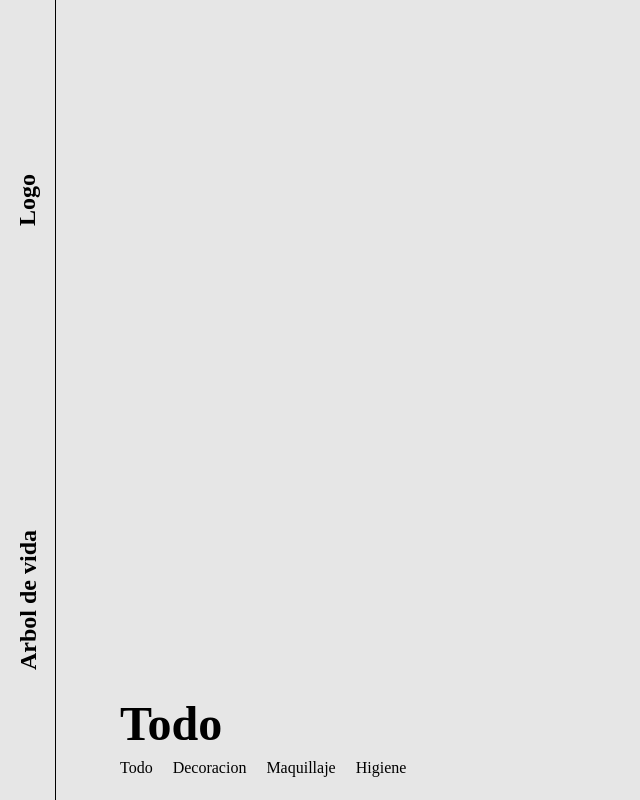
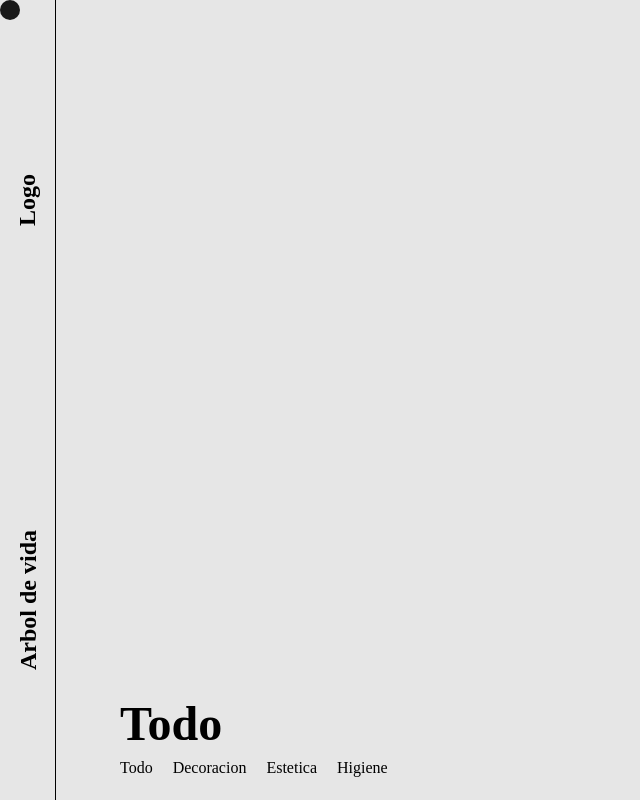
Before and after one commit to PabloIxcamparij/Catalog_2, a React (Vite) app: page / in a window 1280 px wide. Shown: the whole page, without its empty margins (0-640 px from the left). Built offline with nearby package versions, Linux system fonts and the light colour scheme; no server answers; the database is empty; a web font is replaced by a local one.

Commit message:
feat: custom-cursor
-has been integrated a custum cursor with component. It is used in App.tsx

-The cursor is a black ball with negative mode over the elements

```diff
--- a/src/App.tsx
+++ b/src/App.tsx
@@ -5,11 +5,16 @@ import LayoutProduct from "./layout/LayoutProduct";
 import IndexPage from "./pages/IndexPage";
 import AboutProductPage from "./pages/AboutProductPage";
 
+import Cursor from "./components/Cursor";
+
 import { ProductsProvider } from "./context/ProductsContext";
 
 export default function App() {
   return (
     <ProductsProvider>
+
+      <Cursor />
+
       <Routes>
         <Route element={<LayoutMain />}>
           <Route element={<IndexPage />} path="/" />
--- a/src/components/BarMenu.tsx
+++ b/src/components/BarMenu.tsx
@@ -23,9 +23,9 @@ export const BarMenu = () => {
         </button>
         <button
           className="hover:underline"
-          onClick={() => setSelectedItem("Maquillaje")}
+          onClick={() => setSelectedItem("Estetica")}
         >
-          Maquillaje
+          Estetica
         </button>
         <button
           className="hover:underline"
--- /dev/null
+++ b/src/components/Cursor.tsx
@@ -0,0 +1,41 @@
+import { useEffect, useState } from "react";
+
+export default function Cursor() {
+  const [position, setPosition] = useState({ x: 0, y: 0 });
+  const [isHoveringLink, setIsHoveringLink] = useState(false);
+
+  useEffect(() => {
+    const handleMouseMove = (event: MouseEvent) => {
+      setPosition({ x: event.clientX, y: event.clientY });
+    };
+
+    const handleMouseOver = () => setIsHoveringLink(true);
+    const handleMouseOut = () => setIsHoveringLink(false);
+
+    document.addEventListener("mousemove", handleMouseMove);
+
+    // Manejar los eventos de hover en los links
+    const links = document.querySelectorAll("a");
+    links.forEach((link) => {
+      link.addEventListener("mouseover", handleMouseOver);
+      link.addEventListener("mouseout", handleMouseOut);
+    });
+
+    return () => {
+      document.removeEventListener("mousemove", handleMouseMove);
+      links.forEach((link) => {
+        link.removeEventListener("mouseover", handleMouseOver);
+        link.removeEventListener("mouseout", handleMouseOut);
+      });
+    };
+  }, []);
+
+  return (
+    <div
+      className={`custom-cursor ${isHoveringLink ? "custom-cursor--link" : ""}`}
+      style={{
+        transform: `translate(${position.x}px, ${position.y}px)`,
+      }}
+    />
+  );
+}
--- a/src/index.css
+++ b/src/index.css
@@ -14,3 +14,29 @@
 body {
   font-family: "Queensides", serif;
 }
+
+/* 🔹 Ocultar el cursor del sistema */
+* {
+  cursor: none;
+}
+
+.custom-cursor {
+  position: fixed;
+  top: 0;
+  left: 0;
+  width: 20px;
+  height: 20px;
+  border-radius: 50%;
+  background-color: white;
+  mix-blend-mode: difference;
+  pointer-events: none;
+  transform: translate(-50%, -50%); /* Centrar el cursor */
+  transition: transform 0.05s linear;
+  z-index: 10000;
+  opacity: 1;
+}
+
+/* 🔹 Agrandar el cursor cuando pase sobre un enlace */
+.custom-cursor--link {
+  transform: translate(-50%, -50%) scale(1.5);
+}
```
